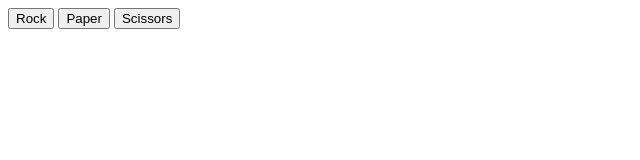
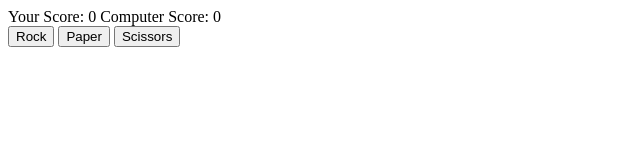
Before and after one commit to mdwasifulkabir/rock_paper_scissors, a plain HTML site: page index.html in a window 1280 px wide. Both pictures are taken after a click on the element "Rock Paper Scissors". Shown: the whole page, without its empty margins (0-640 px from the left). Drawn offline with Linux system fonts and the light colour scheme.

Commit message:
Add div to display results

```diff
--- a/index.html
+++ b/index.html
@@ -7,6 +7,7 @@
 </head>
 
 <body>
+    <div id="result">Choose Rock, Paper or Scissors to Start The Game!</div>
     <div id="buttons">
         <button id="rock">Rock</button>
         <button id="paper">Paper</button>
--- a/javascript.js
+++ b/javascript.js
@@ -75,10 +75,7 @@ function playGame() {
         }
     }
 
-    const rock = document.querySelector("#rock");
-    const paper = document.querySelector("#paper");
-    const scissors = document.querySelector("#scissors");
-
+    const result = document.querySelector("#result");
     const buttons = document.querySelector("#buttons");
     buttons.addEventListener("click", (e) => {
         let target = e.target;
@@ -86,7 +83,7 @@ function playGame() {
         const humanChoice = target.id;
 
         playRound(humanChoice, computerChoice);
-        console.log("Your Score: ", humanScore, " Computer Score: ", computerScore);
+        result.textContent = "Your Score: "+ +humanScore+ " Computer Score: "+ +computerScore
     })
 
     if(humanScore !== 0 || computerScore !== 0) {
```
